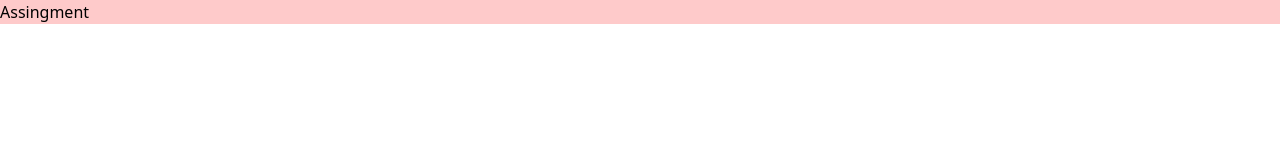
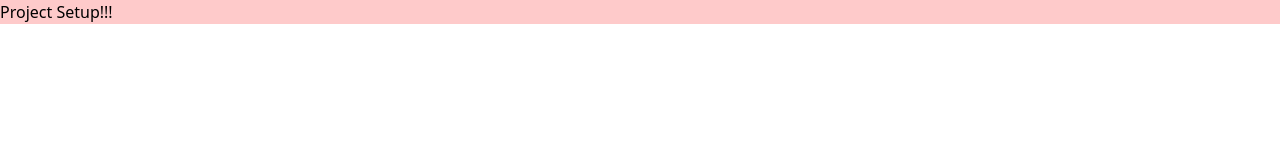
Before and after one commit to RaviPratihast/assigment-open_in_app, a React (Create React App) app: page / in a window 1280 px wide. Shown: the top 160 px of the page. Built offline with nearby package versions, Linux system fonts and the light colour scheme.

Commit message:
test: test deployment.

```diff
--- a/src/App.js
+++ b/src/App.js
@@ -5,7 +5,7 @@ function App() {
   return (
     <div className="App">
       <header className="App-header bg-red-200">
-        Assingment
+       Project Setup!!!
       </header>
     </div>
   );
```
